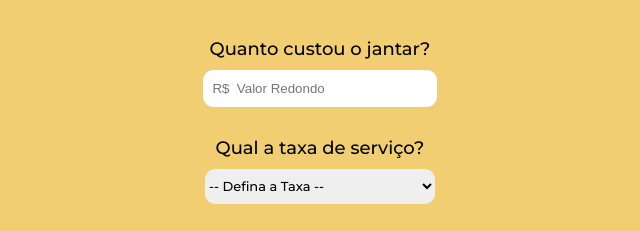
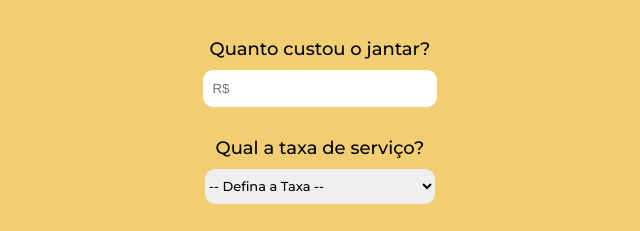
Before and after one commit to DaniScoton/ProjetoGorjeta, a plain HTML site: page index.html in a window 1280 px wide. Shown: the part 239-470 px from the top of the page, 320-960 px from the left. Drawn offline with Linux system fonts and the light colour scheme; a web font is replaced by a local one.

Commit message:
ajustes finais

```diff
--- a/index.html
+++ b/index.html
@@ -18,7 +18,7 @@
             <div class="div-input">
                 <div class="custo-jantar">
                     <label for="preco" class="label-preco">Quanto custou o jantar?</label>
-                    <input type="text" id="preco" placeholder="  R$  Valor Redondo" >
+                    <input type="text" id="preco" placeholder="  R$" >
                 </div>
                 <div class="taxa-servico">
                     <label for="taxa" class="label-taxa">Qual a taxa de serviço?</label>
```
